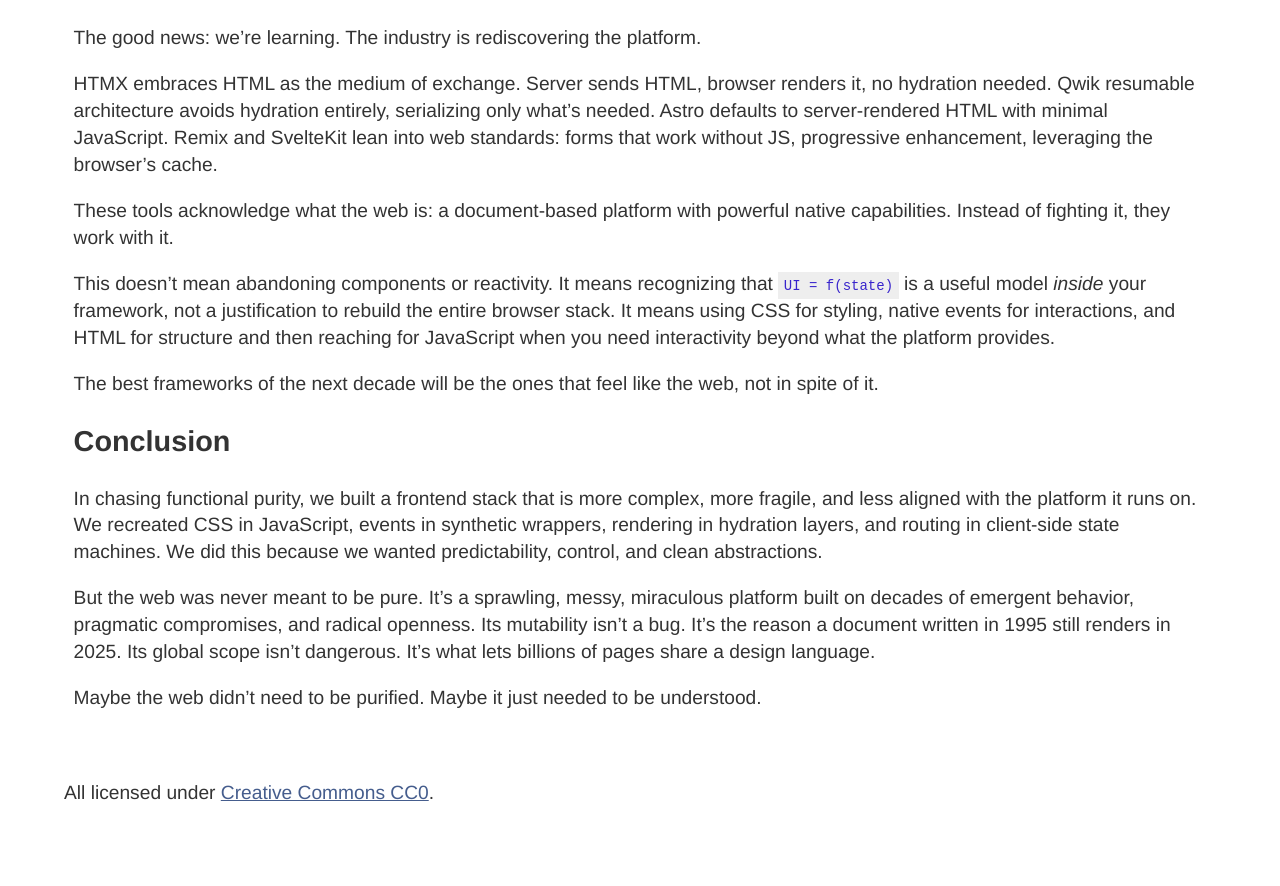
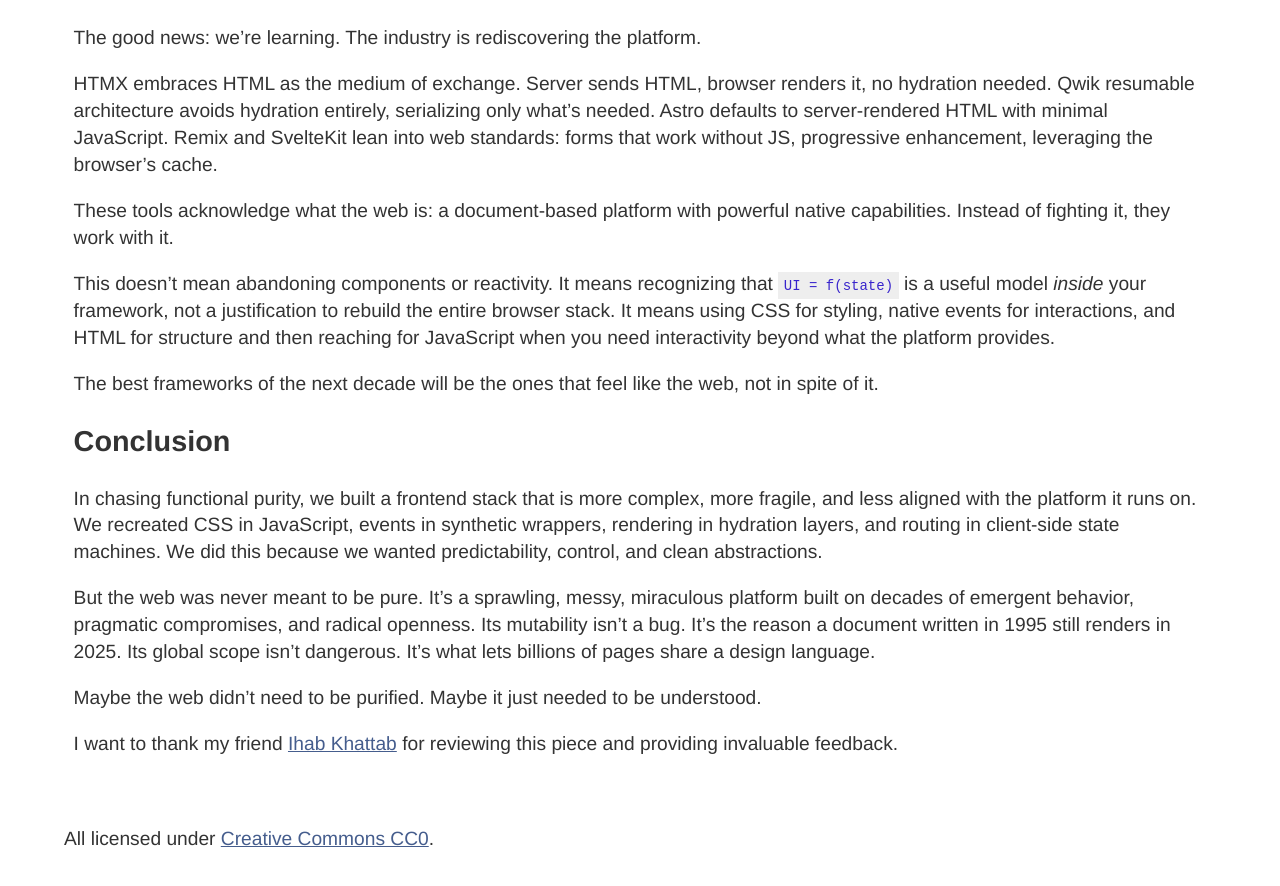
Before and after one commit to ahmadalfy/blog, a Jekyll site: the page built from _posts/2025-10-04-how-functional-programming-shaped-modern-frontend.md, in a window 1280 px wide and 900 px high, scrolled down 8580 px. Shown: the top 886 px of the window. Built offline with Jekyll 4.4.1, drawn with Linux system fonts in a browser that asks for light colours; some web fonts are replaced; comment, search, counter and statistics services are not loaded; before the commit the page ends 9434 px from its top, so only the background shows below that.

Commit message:
doc: add thank you note

```diff
--- a/_posts/2025-10-04-how-functional-programming-shaped-modern-frontend.md
+++ b/_posts/2025-10-04-how-functional-programming-shaped-modern-frontend.md
@@ -194,3 +194,5 @@
 But the web was never meant to be pure. It's a sprawling, messy, miraculous platform built on decades of emergent behavior, pragmatic compromises, and radical openness. Its mutability isn't a bug. It's the reason a document written in 1995 still renders in 2025. Its global scope isn't dangerous. It's what lets billions of pages share a design language.
 
 Maybe the web didn't need to be purified. Maybe it just needed to be understood.
+
+I want to thank my friend [Ihab Khattab](https://x.com/HO_BA) for reviewing this piece and providing invaluable feedback.
```
